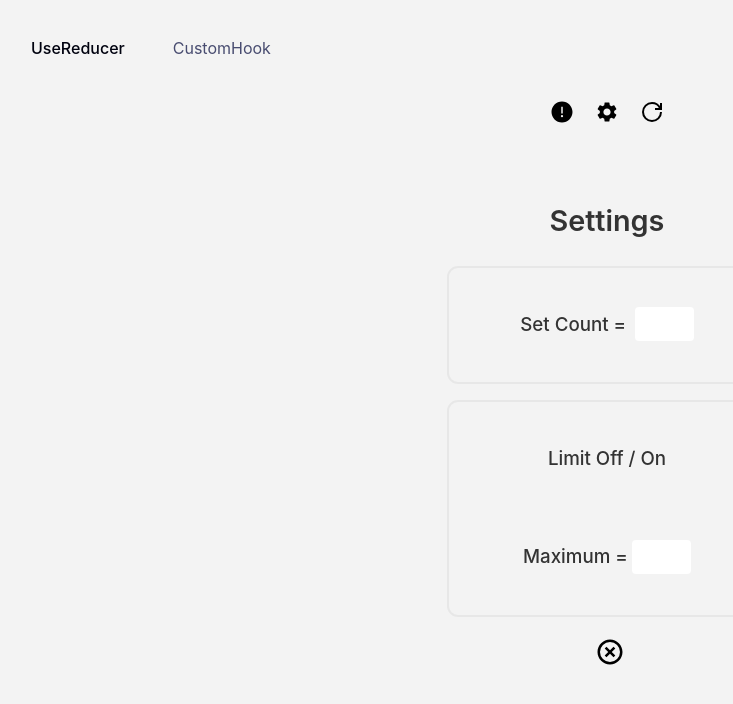
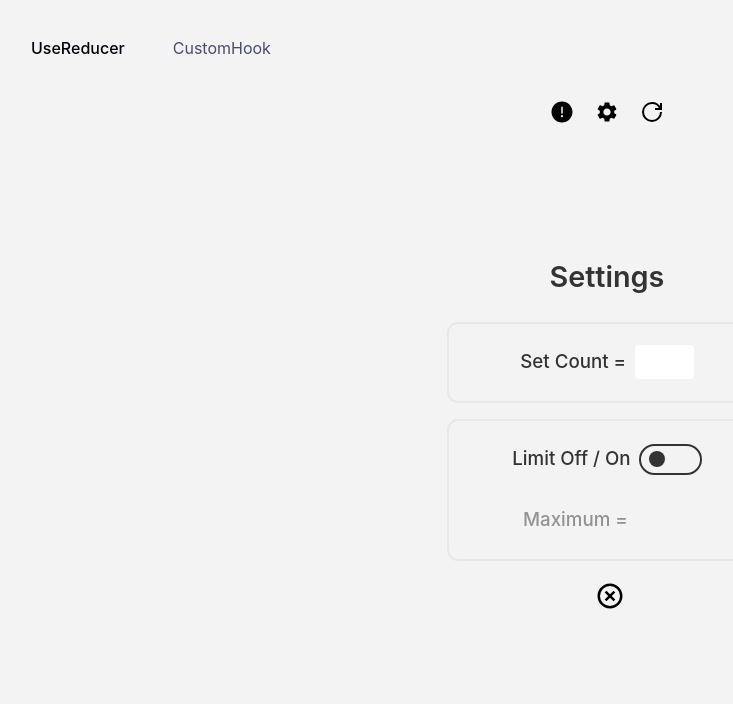
Before and after one commit to olamide234/counterApp, a React (Create React App) app: page / in a window 1280 px wide. Both pictures are taken after a click on the button 640 px from the left and 112 px from the top of the page. Shown: the top 704 px of the page, without its empty margins (33-766 px from the left). Built offline with nearby package versions, Linux system fonts and the light colour scheme.

Commit message:
completed useReducer method

```diff
--- a/src/App.css
+++ b/src/App.css
@@ -191,18 +191,26 @@ li a:hover,
 .button_text {
   margin: 2rem 0;
 }
+.disabled{
+  opacity: 0.5;
+}
 .setting_box {
   padding: 0.5rem 1rem;
   border: 2px solid var(--dark-border);
   border-radius: 11px;
   box-sizing: border-box;
-
   line-height: 3.25;
   margin-top: 1rem;
+}
+.setting_container {
+  align-items: center;
+  display: flex;
+  justify-content: center;
 }
 .setting_text {
   font-weight: 500;
   display: inline-block;
+  margin: 0;
 }
 .setting_box input {
   margin-left: 0.25rem;
@@ -218,8 +226,75 @@ li a:hover,
   transform: scale(1.5);
 }
 .close_button:hover,
-.reset_action:hover {
+.reset_action:hover, .switch:hover {
   transform: scale(1.125);
+}
+
+/* TOGGLE SWITCH STYLES */
+.switch {
+  position: relative;
+  display: inline-block;
+  border: 2px solid var(--dark-title-color);
+  border-radius: 34px;
+  margin-left: 0.5rem;
+  height: 1.7rem;
+  width: 3.7rem;
+  transition: transform 0.3s;
+}
+
+.switch input {
+  opacity: 0;
+  width: 0;
+  height: 0;
+
+}
+
+.slider {
+  position: absolute;
+  cursor: pointer;
+  top: 0;
+  left: 0;
+  right: 0;
+  bottom: 0;
+  /* background-color: #ccc; */
+  -webkit-transition: 0.4s;
+  transition: 0.4s;
+}
+
+.slider:before {
+  position: absolute;
+  content: "";
+  height: 1rem;
+  width: 1rem;
+  left: 8px;
+  right: 2px;
+  bottom: 6px;
+  background-color: var(--dark-title-color);
+  -webkit-transition: 0.4s;
+  transition: 0.4s;
+}
+
+/* input:checked + .slider {
+  background-color: #2196F3;
+} */
+
+input:focus + .slider {
+  box-shadow: 0 0 1px var(--dark-title-color);
+}
+
+input:checked + .slider:before {
+  -webkit-transform: translateX(26px);
+  -ms-transform: translateX(26px);
+  transform: translateX(26px);
+}
+
+/* Rounded sliders */
+.slider.round {
+  border-radius: 34px;
+}
+
+.slider.round:before {
+  border-radius: 50%;
 }
 
 /* SLIDE MENU WHEN HAMBURGER IS CLICKED */
--- a/src/components/CustomHookTailoredPage.js
+++ b/src/components/CustomHookTailoredPage.js
@@ -6,7 +6,7 @@ import { GoPlus } from "react-icons/go";
 import { HiMinus } from "react-icons/hi";
 import { RiCloseCircleLine } from "react-icons/ri";
 
-export default function CustomHookTailoredPage() {
+export default function UseReducerTailoredPage() {
   const [openModal, setOpenModal] = useState(false);
   const [contentDisplay, setContentDisplay] = useState({
     homeDisplay: false,
@@ -137,7 +137,19 @@ export default function CustomHookTailoredPage() {
                     <button className="reset_action ">Yes</button>
                   </div>
                   <div className="button_text">
-                    <button className="reset_action ">Cancel</button>
+                    <button
+                      className="reset_action"
+                      onClick={() => {
+                        setOpenModal(false);
+                        setContentDisplay({
+                          homeDisplay: false,
+                          settingDisplay: false,
+                          resetDisplay: false,
+                        });
+                      }}
+                    >
+                      Cancel
+                    </button>
                   </div>
                 </div>
               )}
--- a/src/components/UseReducerTailoredPage.js
+++ b/src/components/UseReducerTailoredPage.js
@@ -1,4 +1,4 @@
-import React, { useState } from "react";
+import React, { useState, useReducer } from "react";
 import { MdSettings } from "react-icons/md";
 import { GrPowerReset } from "react-icons/gr";
 import { AiFillExclamationCircle } from "react-icons/ai";
@@ -6,13 +6,71 @@ import { GoPlus } from "react-icons/go";
 import { HiMinus } from "react-icons/hi";
 import { RiCloseCircleLine } from "react-icons/ri";
 
-export default function UseReducerTailoredPage() {
+export default function CustomHookTailoredPage() {
+  const initialData = {
+    counter: 0,
+    maximum: 8,
+    limitActive: false,
+  };
+
+  const reducer = (state, action) => {
+    switch (action.type) {
+      case "RESET":
+        return initialData;
+      case "INCREMENT":
+        return {
+          ...state,
+          counter: parseInt(state.counter) + 1,
+          maximum: parseInt(state.maximum) - 1,
+        };
+      case "DECREMENT":
+        if (parseInt(state.counter) === 0) {
+          return state;
+        } else {
+          return {
+            ...state,
+            counter: parseInt(state.counter) - 1,
+            maximum: parseInt(state.maximum) + 1,
+          };
+        }
+      case "SETVALUE":
+        return { ...state, counter: action.newValue };
+      case "SETMAXIMUM":
+        return { ...state, maximum: action.newMaximum };
+      case "ACTIVATE_LIMIT":
+        return { ...state, limitActive: action.newLimit };
+      default:
+        return state;
+    }
+  };
+
+  const [data, dispatch] = useReducer(reducer, initialData);
   const [openModal, setOpenModal] = useState(false);
   const [contentDisplay, setContentDisplay] = useState({
     homeDisplay: false,
     settingDisplay: false,
     resetDisplay: false,
   });
+
+  const handleReset = () => {
+    dispatch({ type: "RESET" });
+  };
+  const handleIncrement = () => {
+    dispatch({ type: "INCREMENT" });
+  };
+  const handleDecrement = () => {
+    dispatch({ type: "DECREMENT" });
+  };
+  const handleSetValue = (value) => {
+    dispatch({ type: "SETVALUE", newValue: value });
+  };
+  const handleSetMaximum = (value) => {
+    dispatch({ type: "SETMAXIMUM", newMaximum: value });
+  };
+  const handleActivateLimit = (value) => {
+    dispatch({ type: "ACTIVATE_LIMIT", newLimit: value });
+  };
+  console.log(data);
 
   return (
     <div className="full_page">
@@ -58,20 +116,26 @@ export default function UseReducerTailoredPage() {
       </div>
       <div className="main">
         <div className="upper_division_content">
-          <button>
+          {data.counter != 0 ? (
+            <button onClick={handleDecrement}>
               <HiMinus size="36px" className="addSvg" />
             </button>
-          <div className="displayed_no">1</div>
-          <button>
+          ) : (
+            <div style={{ width: "3.8rem" }}></div>
+          )}
+          <div className="displayed_no">{data.counter}</div>
+          <button onClick={handleIncrement}>
             <GoPlus size="36px" className="addSvg" />
           </button>
         </div>
+        {data.limitActive && (
           <div className="lower_division">
             <div className="lower_division_content">
-            <div className="remains">16</div>
+              <div className="remains">{data.maximum}</div>
               <p>AVAILABLE</p>
             </div>
           </div>
+        )}
         {openModal && (
           <div className="overlay">
             <div className="overlay_content">
@@ -103,15 +167,38 @@ export default function UseReducerTailoredPage() {
                   <div className="setting u-mb-small">
                     <div className="setting_box">
                       <h3 className="setting_text">Set Count = </h3>{" "}
-                      <input type="number" />
+                      <input
+                        type="number"
+                        onChange={(e) => handleSetValue(e.target.value)}
+                      />
                     </div>
                     <div className="setting_box">
-                      <div>
+                      <div className="setting_container">
                         <h3 className="setting_text">Limit Off / On</h3>
+                        <label class="switch">
+                          <input
+                            type="checkbox"
+                            onChange={(e) => {
+                              console.log(e);
+                              handleActivateLimit(e.target.checked);
+                            }}
+                          />
+                          <span class="slider round"></span>
+                        </label>
                       </div>
-                      <div>
+                      <div
+                        className={
+                          !data.limitActive
+                            ? "setting_container disabled"
+                            : "setting_container"
+                        }
+                      >
                         <h3 className="setting_text">Maximum = </h3>
-                        <input type="number" />
+                        <input
+                          disabled={!data.limitActive}
+                          type="number"
+                          onChange={(e) => handleSetMaximum(e.target.value)}
+                        />
                       </div>
                     </div>
                   </div>
@@ -134,10 +221,24 @@ export default function UseReducerTailoredPage() {
                 <div className="text_area">
                   <h2 className="title">Reset Counter?</h2>
                   <div className="button_text">
-                    <button className="reset_action ">Yes</button>
+                    <button className="reset_action" onClick={handleReset}>
+                      Yes
+                    </button>
                   </div>
                   <div className="button_text">
-                    <button className="reset_action ">Cancel</button>
+                    <button
+                      className="reset_action"
+                      onClick={() => {
+                        setOpenModal(false);
+                        setContentDisplay({
+                          homeDisplay: false,
+                          settingDisplay: false,
+                          resetDisplay: false,
+                        });
+                      }}
+                    >
+                      Cancel
+                    </button>
                   </div>
                 </div>
               )}
```
Also changed, not shown: 1 other file (tests, documents, lock files or other folders). Lines whose indentation alone changed are shown as unchanged.
